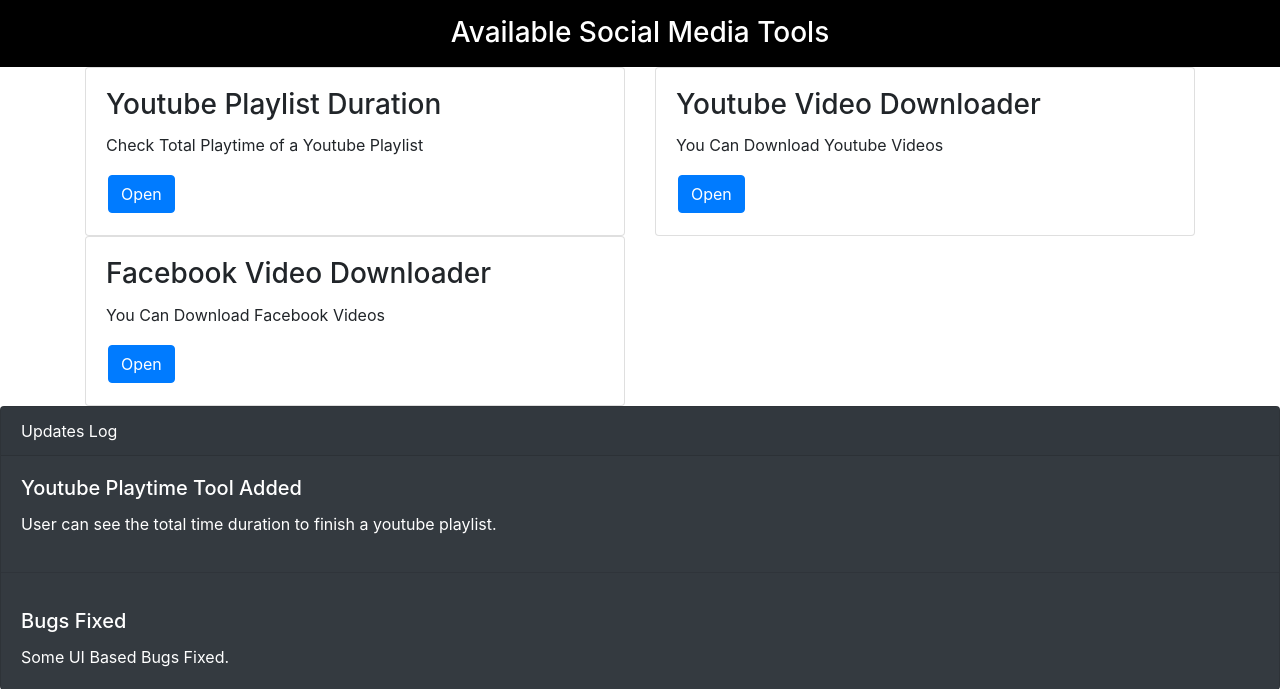
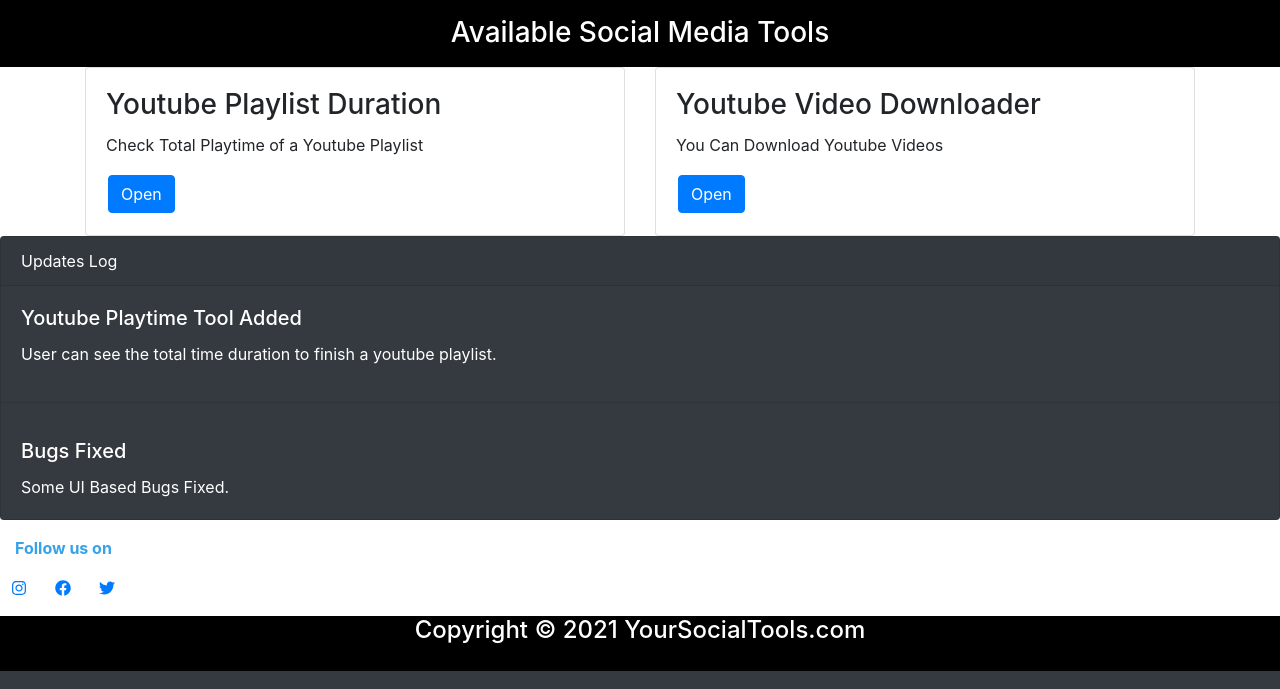
Before and after one commit to officialrahulsahani/yoursocialtools, a Django app: page / in a window 1280 px wide. Shown: the part 311-1000 px from the top of the page. Run offline with Django 3.2, Linux system fonts and the light colour scheme; some libraries are stand-ins or nearby versions.

Commit message:
removed fb

```diff
--- a/yoursocialtools/common/templates/common/home.html
+++ b/yoursocialtools/common/templates/common/home.html
@@ -64,7 +64,7 @@
                     </div>
                 </div>
 
-                <div class="col-sm-6">
+                {% comment %} <div class="col-sm-6">
                     <div class="card">
                     <div class="card-body">
                         <h3 class="card-title">Facebook Video Downloader</h3>
@@ -72,7 +72,7 @@
                         <a href="{% url 'fb_downloader' %}" class="btn btn-primary">Open</a>
                     </div>
                     </div>
-                </div>
+                </div> {% endcomment %}
 
             </div>
         </div>
```
